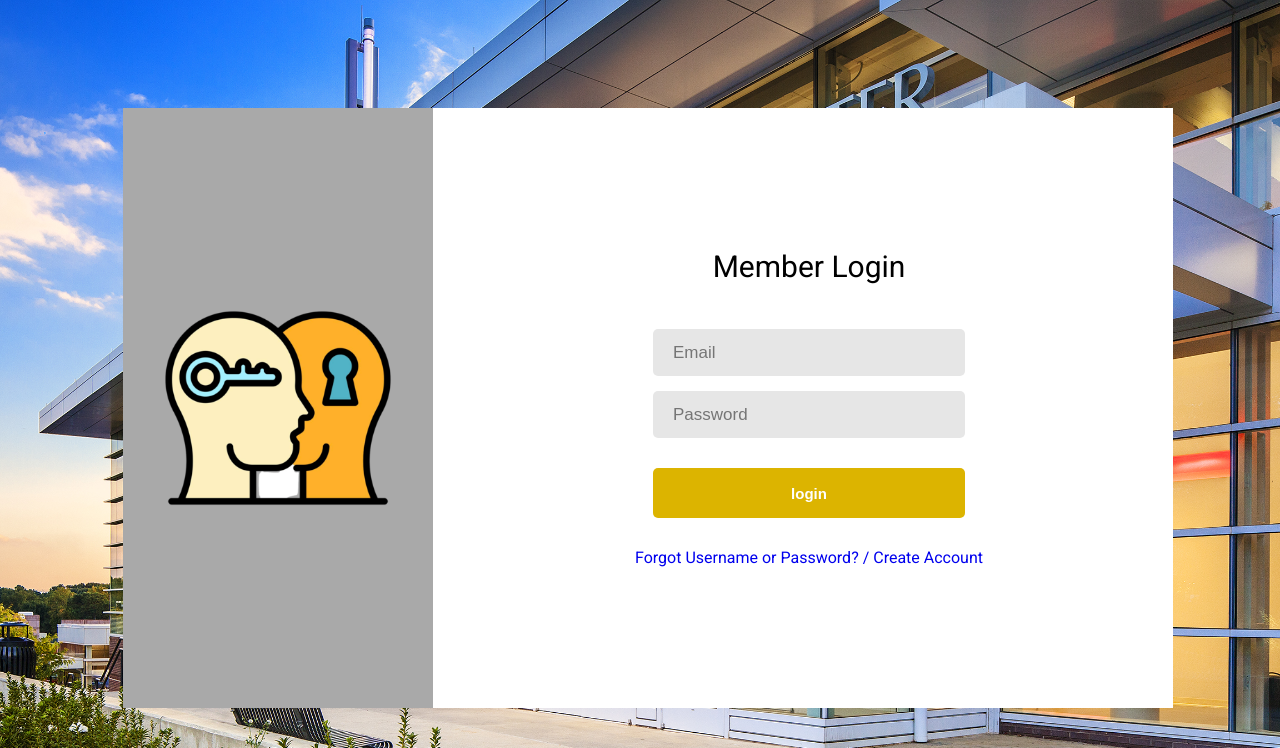
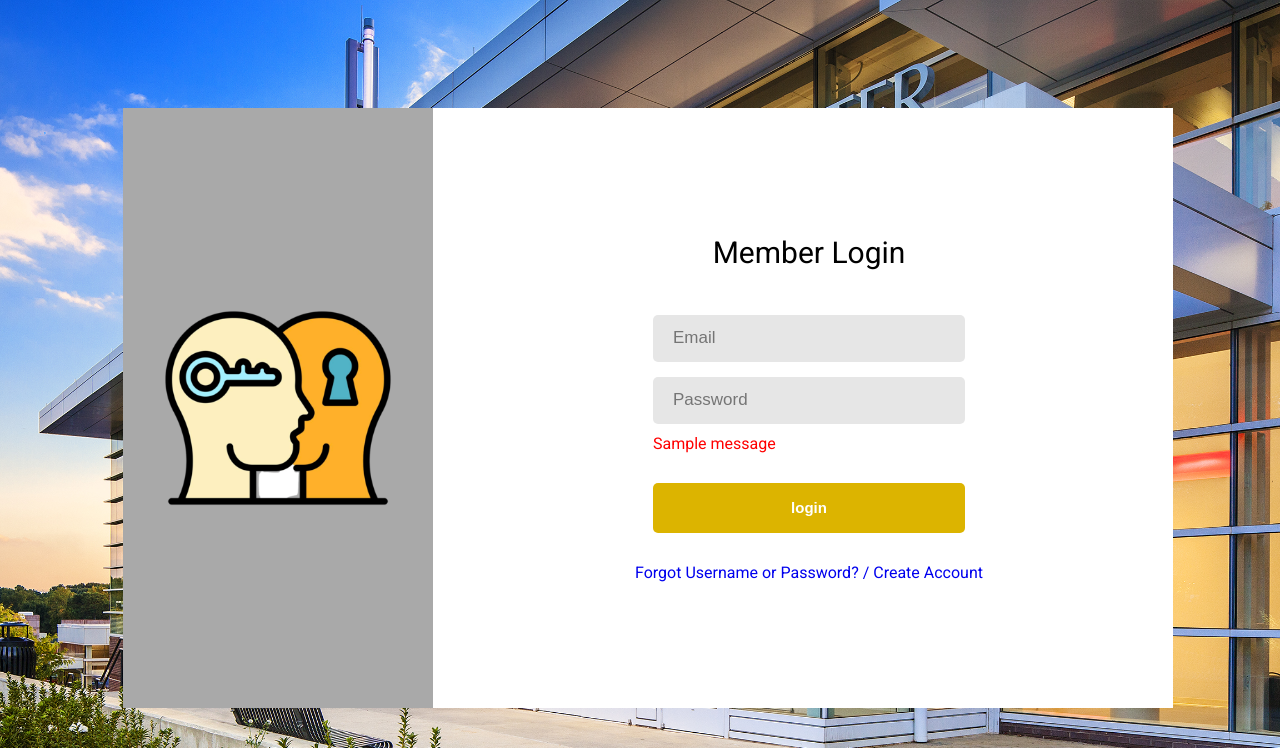
Before and after one commit to KSUMentorshipMatching/INDY-7-Mentorship-App, a Flask app: page /login_page in a window 1280 px wide. Shown: the top 748 px of the page. Run offline with Flask 3, Linux system fonts and the light colour scheme; one stand-in notice (Sample message) is shown.

Commit message:
invalid login message

```diff
--- a/main.py
+++ b/main.py
@@ -1,6 +1,6 @@
 import mysql.connector
 import hashlib
-from flask import Flask, request, render_template, redirect, url_for, session
+from flask import Flask, request, render_template, redirect, url_for, session, flash
 from flask_session import Session
 
 # Connect to MySQL database
@@ -17,6 +17,7 @@ mydb = mysql.connector.connect(
 mycursor = mydb.cursor()
 
 app = Flask(__name__)
+app.secret_key='Cdaywinners2024'
 app.config["SESSION_PERMANENT"] = False
 app.config["SESSION_TYPE"] = "filesystem"
 Session(app)
@@ -68,9 +69,11 @@ def log_in():
             user_id, user_email = result
             session["email"] = email
             return redirect(url_for("dashboard"))  # Redirect to dashboard
-        else:
-            return redirect(url_for("login_page"))  # Redirect back to login if login fails
+        elif not result:
+            flash('Invalid Login Credentials. Try Again.')  # Redirect back to login if login fails
+            return (redirect(url_for("index")))
     return render_template("index.html")
+
 
 # Route for the dashboard page (only accessible after login)
 @app.route("/dashboard")
--- a/static/Styles/index.css
+++ b/static/Styles/index.css
@@ -5,6 +5,15 @@ html {
   margin: 0;
   padding: 0;
   overflow-x: hidden;
+}
+
+p {
+  margin: 0px;
+}
+
+.invalid-text{
+  color: red;
+  margin-top: 10px;
 }
 
 body {
--- a/templates/index.html
+++ b/templates/index.html
@@ -13,6 +13,9 @@
   </head>
 
   <body>
+
+
+
     <main>
       <section class="grid">
         <div class="mainFlexBox">
@@ -26,6 +29,13 @@
             <form action="/log_in" method="POST">
               <input type="email" id="email" name="email" class="input" placeholder="Email">
               <input type="password" id="password" name="password" class="input" placeholder="Password">
+              {% with messages = get_flashed_messages() %}
+              {% if messages %}
+                  {% for message in messages %}
+                    <p class="invalid-text">{{ message }}</p>
+                  {% endfor %}
+              {% endif %}
+            {% endwith %}
               <input type="submit" value="login" class="loginButton">
             </form>
               <a class = "forgot-text" href="/forgot-create-page">Forgot Username or Password? / Create Account</a>
```
Also changed, not shown: 1 other file.
